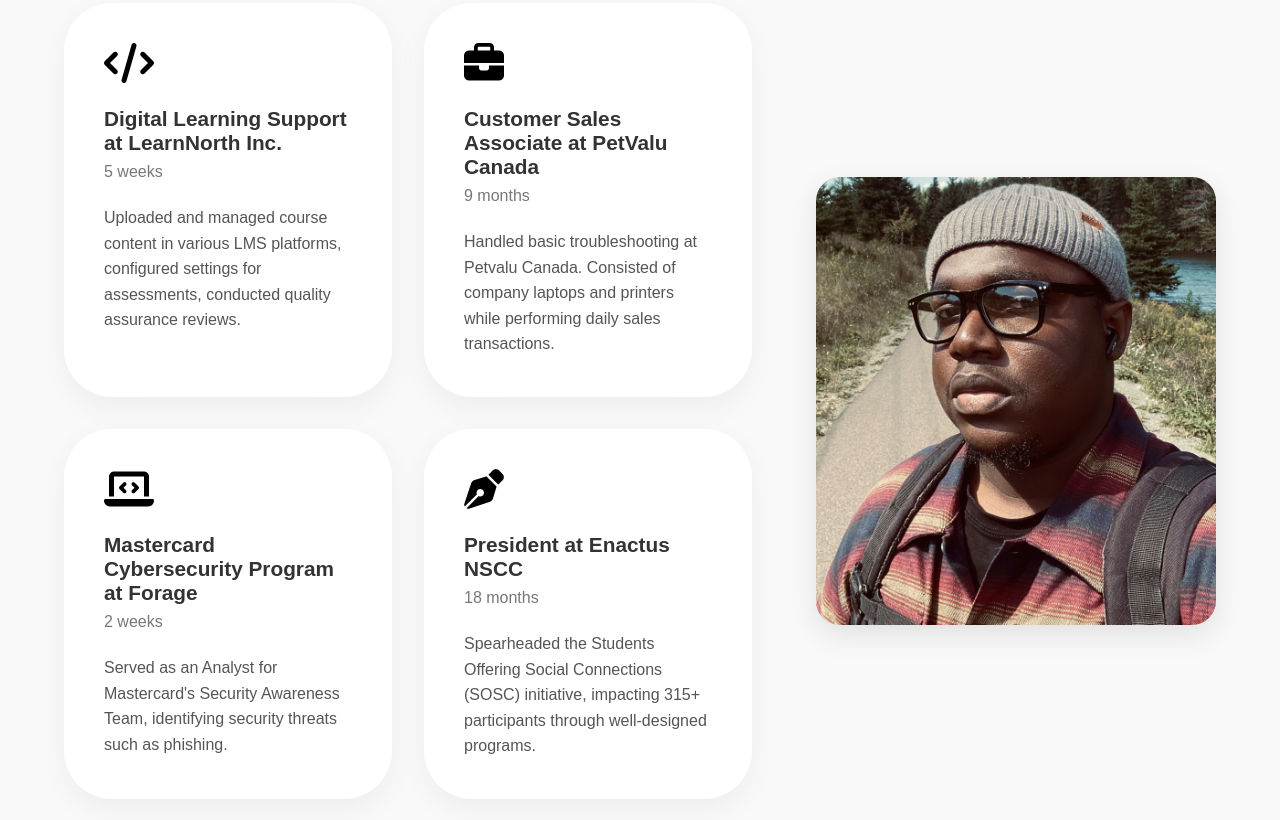
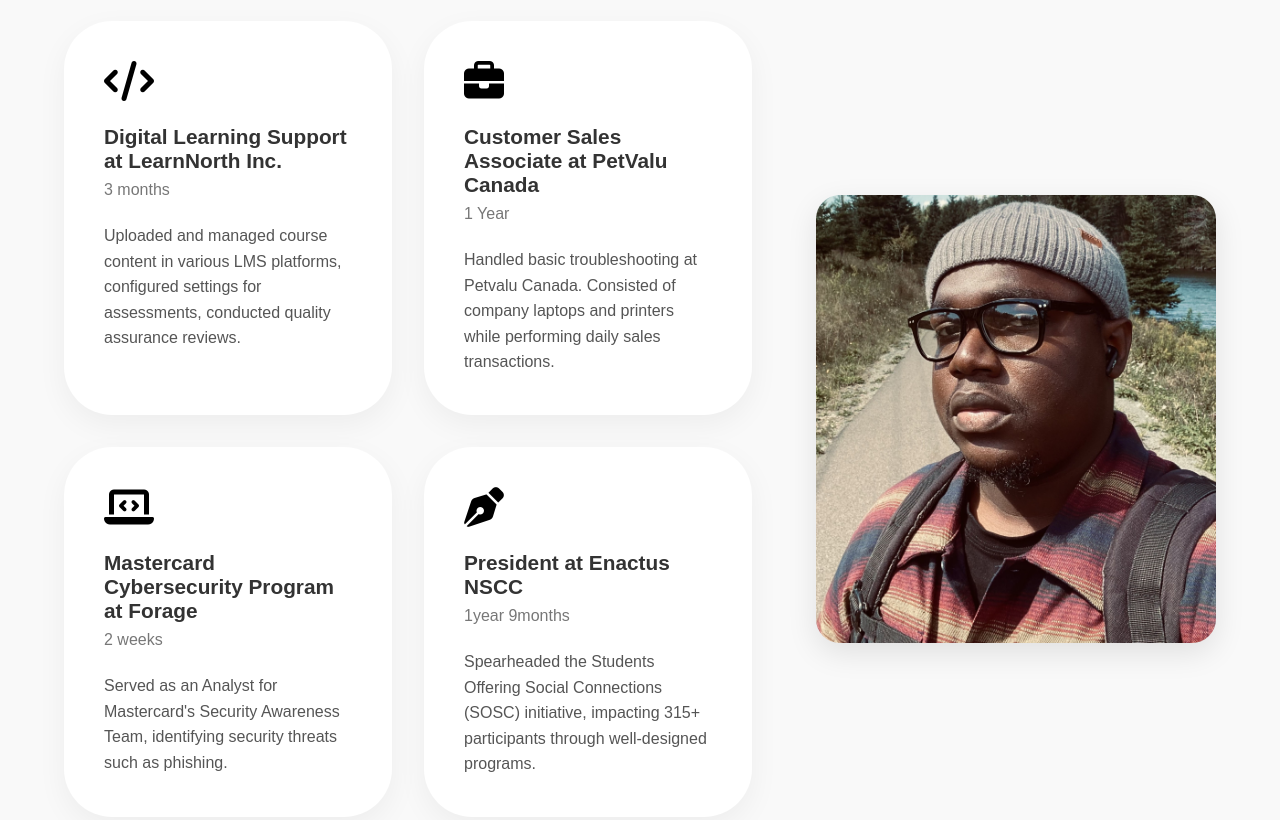
Before and after one commit to Ud-Repo/UD-Portfolio, a plain HTML site: page index.html in a window 1280 px wide. Shown: the part 1044-1864 px from the top of the page. Drawn offline with Linux system fonts and the light colour scheme.

Commit message:
Update index.html

```diff
--- a/index.html
+++ b/index.html
@@ -1,4 +1,4 @@
-<!DOCTYPE html>
+urity<!DOCTYPE html>
 <html lang="en">
 <head>
     <meta charset="UTF-8">
@@ -27,7 +27,7 @@
                 <div class="text">
                     <h3>Hello, I am</h3>
                     <h1>Uduakobong Odudu</h1>
-                    <span>Aspiring IT Professional</span>
+                    <span>Aspiring IT Security Professional</span>
                 </div>
                 <div class="btn-group">
                     <a href="Uduak_Version13.docx" class="btn">My Resume</a>
@@ -48,13 +48,13 @@
                 <div class="grid-card">
                     <i class="fa-solid fa-code"></i>
                     <span>Digital Learning Support at LearnNorth Inc.</span>
-                    <h3>5 weeks</h3>
+                    <h3>3 months</h3>
                     <p>Uploaded and managed course content in various LMS platforms, configured settings for assessments, conducted quality assurance reviews.</p>
                 </div>
                 <div class="grid-card">
                     <i class="fa-solid fa-briefcase"></i>
                     <span>Customer Sales Associate at PetValu Canada</span>
-                    <h3>9 months</h3>
+                    <h3>1 Year</h3>
                     <p>Handled basic troubleshooting at Petvalu Canada. Consisted of company laptops and printers while performing daily sales transactions.</p>
                 </div>
                 <div class="grid-card">
@@ -66,7 +66,7 @@
                 <div class="grid-card">
                     <i class="fa-solid fa-pen-nib"></i>
                     <span>President at Enactus NSCC</span>
-                    <h3>18 months</h3>
+                    <h3>1year 9months</h3>
                     <p>Spearheaded the Students Offering Social Connections (SOSC) initiative, impacting 315+ participants through well-designed programs.</p>
                 </div>
             </div>
```
